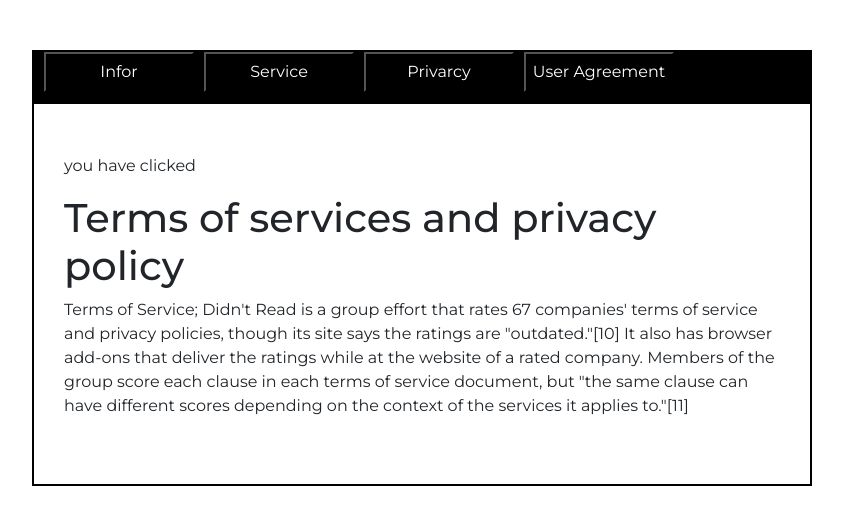
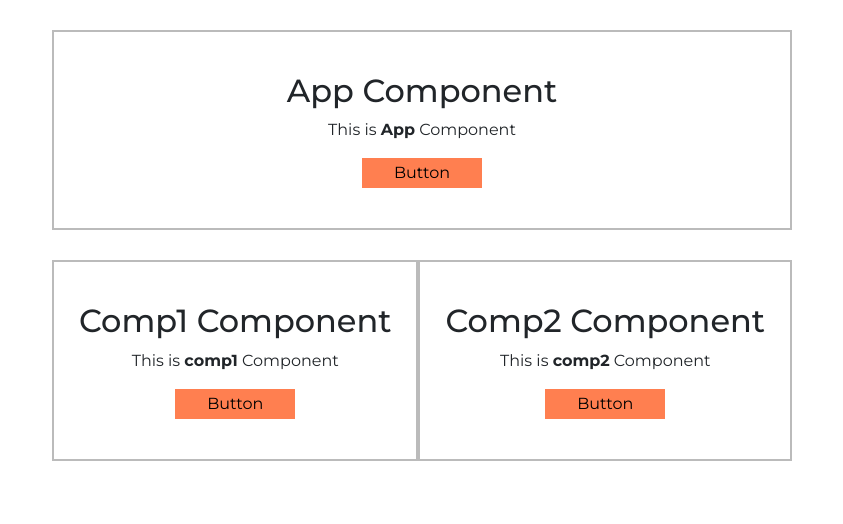
Before and after one commit to VIS-WAS/ekart, an Angular app: page / in a window 1280 px wide. Shown: the top 524 px of the page, without its empty margins (218-1061 px from the left). Built offline with nearby package versions, Linux system fonts and the light colour scheme.

Commit message:
view encapsulation

```diff
--- a/src/app/app.component.html
+++ b/src/app/app.component.html
@@ -4,67 +4,4 @@
 
 <!-- <router-outlet></router-outlet> -->
 
-<div class="notice-container">
-  <div class="notice-header">
-    <button (click)="onInfoClicked()">Infor</button>
-    <button (click)="onserviceClicked()">Service</button>
-    <button (click)="onprivacyClicked()">Privarcy</button>
-    <button (click)="onuserClicked()">User Agreement</button>
-  </div>
-
-  <div class="notice-body" [ngSwitch]="tab">
-    <p>you have clicked {{ tab }}</p>
-    <div *ngSwitchDefault>
-      <h1>Terms of services and privacy policy</h1>
-      <p>
-        Terms of Service; Didn't Read is a group effort that rates 67 companies'
-        terms of service and privacy policies, though its site says the ratings
-        are "outdated."[10] It also has browser add-ons that deliver the ratings
-        while at the website of a rated company. Members of the group score each
-        clause in each terms of service document, but "the same clause can have
-        different scores depending on the context of the services it applies
-        to."[11]
-      </p>
-    </div>
-
-    <div *ngSwitchCase="'service'">
-      <h2>Terms of services</h2>
-      <p>
-        The Services tab lists companies in no apparent order, with brief notes
-        about significant clauses from each company. In particular, competitors
-        are not listed together so that users can compare them. A link gives
-        longer notes. It does not typically link to the exact wording from the
-        company. The Topics tab lists topics (like "Personal Data" or
-        "Guarantee"), with brief notes from some companies about aspects of the
-        topic.
-      </p>
-    </div>
-    <div *ngSwitchCase="'privacy'">
-      <h2>Privacy Policy</h2>
-      <p>
-        TOSBack.org, supported by the Electronic Frontier Foundation, lists
-        changes in terms and policies sequentially, 10 per page, for 160 pages,
-        or nearly 1,600 changes, for "many online services."[12] There does not
-        seem to be a way to find all changes for a particular company, or even
-        which companies were tracked in any time period. It links to Terms of
-        Service; Didn't Read, though that typically does not have any evaluation
-        of the most recent changes listed at TOSBack.org.
-      </p>
-    </div>
-
-    <div *ngSwitchCase="'user'">
-      <h2>User aggrement</h2>
-      <p>
-        TOSBack.org, supported by the Electronic Frontier Foundation, lists
-        changes in terms and policies sequentially, 10 per page, for 160 pages,
-        or nearly 1,600 changes, for "many online services."[12]
-      </p>
-      <p>
-        There does not seem to be a way to find all changes for a particular
-        company, or even which companies were tracked in any time period. It
-        links to Terms of Service; Didn't Read, though that typically does not
-        have any evaluation of the most recent changes listed at TOSBack.org.
-      </p>
-    </div>
-  </div>
-</div>
+<view-encapsulation></view-encapsulation>
--- a/src/app/app.module.ts
+++ b/src/app/app.module.ts
@@ -26,6 +26,9 @@ import { DisableProductDirective } from './CustomDirectives/disable-product.dire
 import { ClassDirective } from './CustomDirectives/class.directive';
 import { StyleDirective } from './CustomDirectives/style.directive';
 import { IfDirective } from './CustomDirectives/if.directive';
+import { ViewEncapsulationComponent } from './view-encapsulation/view-encapsulation.component';
+import { Comp1Component } from './view-encapsulation/comp1/comp1.component';
+import { Comp2Component } from './view-encapsulation/comp2/comp2.component';
 // import { NgModel } from '@angular/forms';
 @NgModule({
   declarations: [
@@ -51,6 +54,9 @@ import { IfDirective } from './CustomDirectives/if.directive';
     ClassDirective,
     StyleDirective,
     IfDirective,
+    ViewEncapsulationComponent,
+    Comp1Component,
+    Comp2Component,
   ],
   imports: [BrowserModule, AppRoutingModule, FormsModule],
   providers: [],
--- /dev/null
+++ b/src/app/view-encapsulation/comp1/comp1.component.css
@@ -0,0 +1,8 @@
+.comp1-component {
+  text-align: center;
+  border: #bbb 2px solid;
+  padding-top: 40px;
+  padding-bottom: 40px;
+  margin: 30px 30px 0px 20px;
+  width: 100%;
+}
--- /dev/null
+++ b/src/app/view-encapsulation/comp1/comp1.component.html
@@ -0,0 +1,5 @@
+<div class="comp1-component">
+  <h2>Comp1 Component</h2>
+  <p>This is <b>comp1</b> Component</p>
+  <button>Button</button>
+</div>
--- /dev/null
+++ b/src/app/view-encapsulation/comp2/comp2.component.css
@@ -0,0 +1,8 @@
+.comp2-component {
+  text-align: center;
+  border: #bbb 2px solid;
+  padding-top: 40px;
+  padding-bottom: 40px;
+  margin: 30px 30px 0px 20px;
+  width: 100%;
+}
--- /dev/null
+++ b/src/app/view-encapsulation/comp2/comp2.component.html
@@ -0,0 +1,5 @@
+<div class="comp2-component">
+  <h2>Comp2 Component</h2>
+  <p>This is <b>comp2</b> Component</p>
+  <button>Button</button>
+</div>
--- /dev/null
+++ b/src/app/view-encapsulation/view-encapsulation.component.css
@@ -0,0 +1,18 @@
+.app-component {
+  text-align: center;
+  border: #bbb 2px solid;
+  padding-top: 40px;
+  padding-bottom: 40px;
+  margin: 30px 20px 0px 20px;
+}
+
+.component-container {
+  display: flex;
+}
+button {
+  width: 120px;
+  height: 30px;
+  border: none;
+  text-align: center;
+  background-color: coral;
+}
--- /dev/null
+++ b/src/app/view-encapsulation/view-encapsulation.component.html
@@ -0,0 +1,12 @@
+<div style="margin: 20px auto; width: 780px">
+  <div class="app-component">
+    <h2>App Component</h2>
+    <p>This is <b>App</b> Component</p>
+    <button>Button</button>
+  </div>
+
+  <div class="component-container">
+    <app-comp1></app-comp1>
+    <app-comp2></app-comp2>
+  </div>
+</div>
--- /dev/null
+++ b/src/app/view-encapsulation/view-encapsulation.component.ts
@@ -0,0 +1,9 @@
+import { Component, ViewEncapsulation } from '@angular/core';
+
+@Component({
+  selector: 'view-encapsulation',
+  templateUrl: './view-encapsulation.component.html',
+  styleUrls: ['./view-encapsulation.component.css'],
+  encapsulation: ViewEncapsulation.None,
+})
+export class ViewEncapsulationComponent {}
```
Also changed, not shown: src/app/view-encapsulation/comp1/comp1.component.ts (added, +10 -0 lines), src/app/view-encapsulation/comp2/comp2.component.ts (added, +14 -0 lines), src/styles.css (+12 -0 lines).
